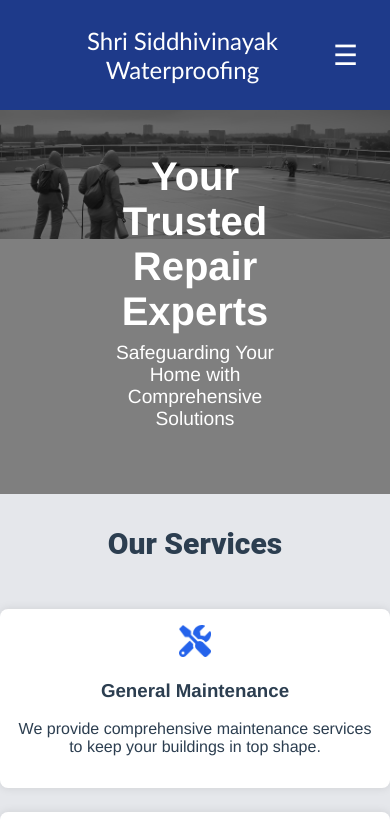
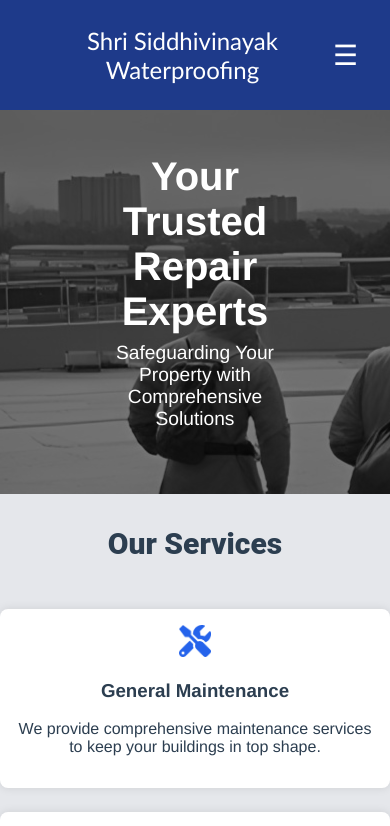
Before and after one commit to carnifex-cmd/businesswebsite, a Vue app: page / in a window 390 px wide. Shown: the top 826 px of the page. Built offline with nearby package versions, Linux system fonts and the light colour scheme.

Commit message:
mobile bug fix

```diff
--- a/src/components/HomePage.vue
+++ b/src/components/HomePage.vue
@@ -16,12 +16,11 @@
       <!-- Text Overlay -->
       <div class="overlay">
         <h1>Your Trusted Repair Experts</h1>
-        <p>Safeguarding Your Home with Comprehensive Solutions</p>
+        <p>Safeguarding Your Property with Comprehensive Solutions</p>
       </div>
     </div>
   </section>
 </template>
-
 <script>
 import HomeHeader from './HomeHeader.vue'
 
@@ -31,11 +30,22 @@ export default {
     HomeHeader
   },
   mounted() {
-    if (window.innerWidth >= 1024) { // Desktop devices
-      this.startSlideshow();
-    }
+    this.handleSlideshow();
+    window.addEventListener('resize', this.handleSlideshow);
+  },
+  beforeUnmount() {
+    window.removeEventListener('resize', this.handleSlideshow);
   },
   methods: {
+    handleSlideshow() {
+      if (window.innerWidth >= 1024) { // Desktop devices
+        this.startSlideshow();
+        document.querySelectorAll('.mobile-image').forEach(el => el.style.display = 'none');
+      } else { // Mobile devices
+        document.querySelectorAll('.slide').forEach(el => el.style.display = 'none');
+        document.querySelector('.mobile-image').style.display = 'block';
+      }
+    },
     startSlideshow() {
       let slideIndex = 0;
       const slides = document.getElementsByClassName("slide");
@@ -57,7 +67,6 @@ export default {
   }
 }
 </script>
-
 <style scoped>
 .hero-slideshow {
   position: relative;
@@ -82,7 +91,8 @@ export default {
 }
 
 .mobile-image {
-  display: none; /* Hide mobile-specific image by default */
+  display: none;
+  width: max-content !important;/* Hide mobile-specific image by default */
 }
 
 .heroImage {
```
